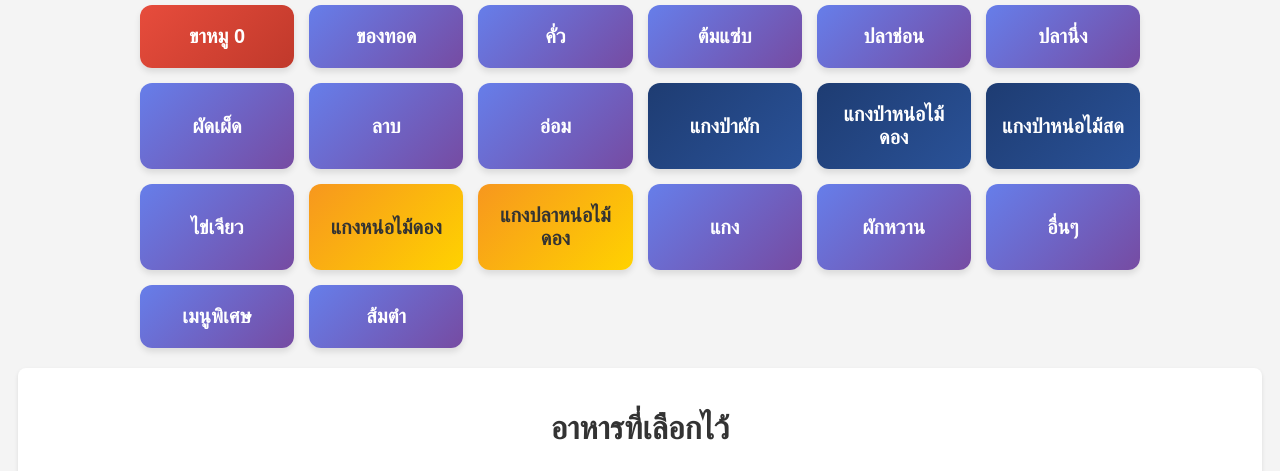
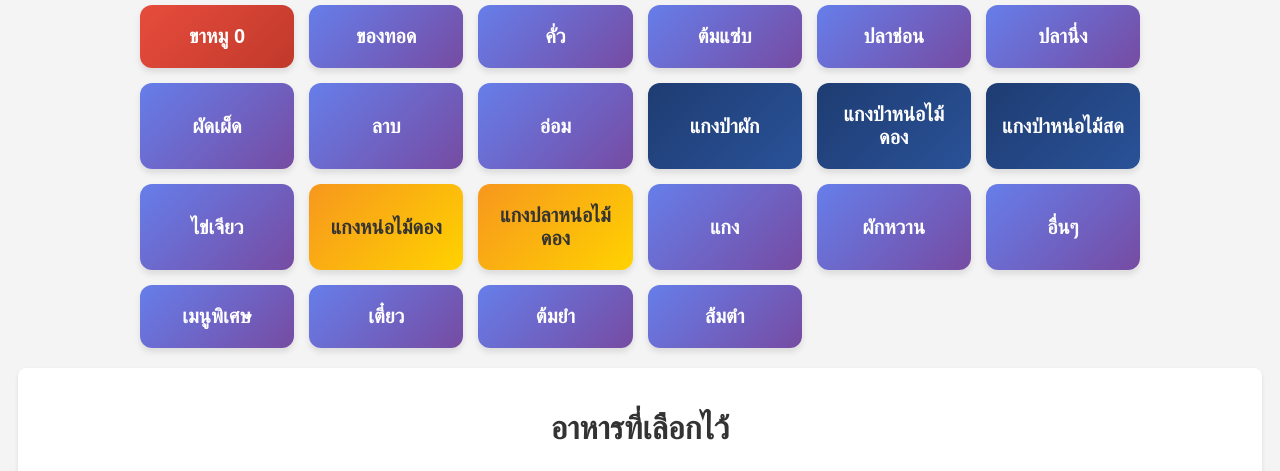
Before and after one commit to wellcomemalala/Order, a plain HTML site: page index.html in a window 1280 px wide. Shown: the part 320-791 px from the top of the page. Drawn offline with Linux system fonts and the light colour scheme; no server answers.

Commit message:
Update index.html

```diff
--- a/index.html
+++ b/index.html
@@ -278,6 +278,10 @@ const menuCategories = {
 
 
   'เมนูพิเศษ': ['หมกหม้อ', 'ขี้เหล็ก', 'ต้มจืด', 'ทอดมัน', 'หมกปลานิล', 'ไก่หลงทาง'],
+
+  'เตี๋ยว': ['เตี๋ยวเส้นเล็ก', 'เตี๋ยวเส้นใหญ่', 'เตี๋ยวหมี่ขาว', 'เตี๋ยวหมี่เหลือง', 'เตี๋ยววุ้นเส้น', 'เตี๋ยวมาม่า'],
+
+  'ต้มยำ': ['ต้มยำเส้นเล็ก', 'ต้มยำเส้นใหญ่', 'ต้มยำหมี่ขาว', 'ต้มยำหมี่เหลือง', 'ต้มยำวุ้นเส้น', 'ต้มยำมาม่า'],
 
   'ส้มตำ': ['ตำลาว', 'ตำปูปลาล้าปูนิ่ง', 'ตำปูปลาล้าปูดอง', 'ตำแตง', 'ตำถั่ว', 'ตำไทย', 'ตำโคราช', 'ตำซั่ว', 'ตำป่า', 'ตำหมูยอ', 'ตำมาม่า', 'ตำไทยไข่เค็ม', 'ตำโพดไข่เค็ม', 'ตำกุ้งสด', 'ตำกุ้งสุกกกก', 'ตำทะเล']
 
```
